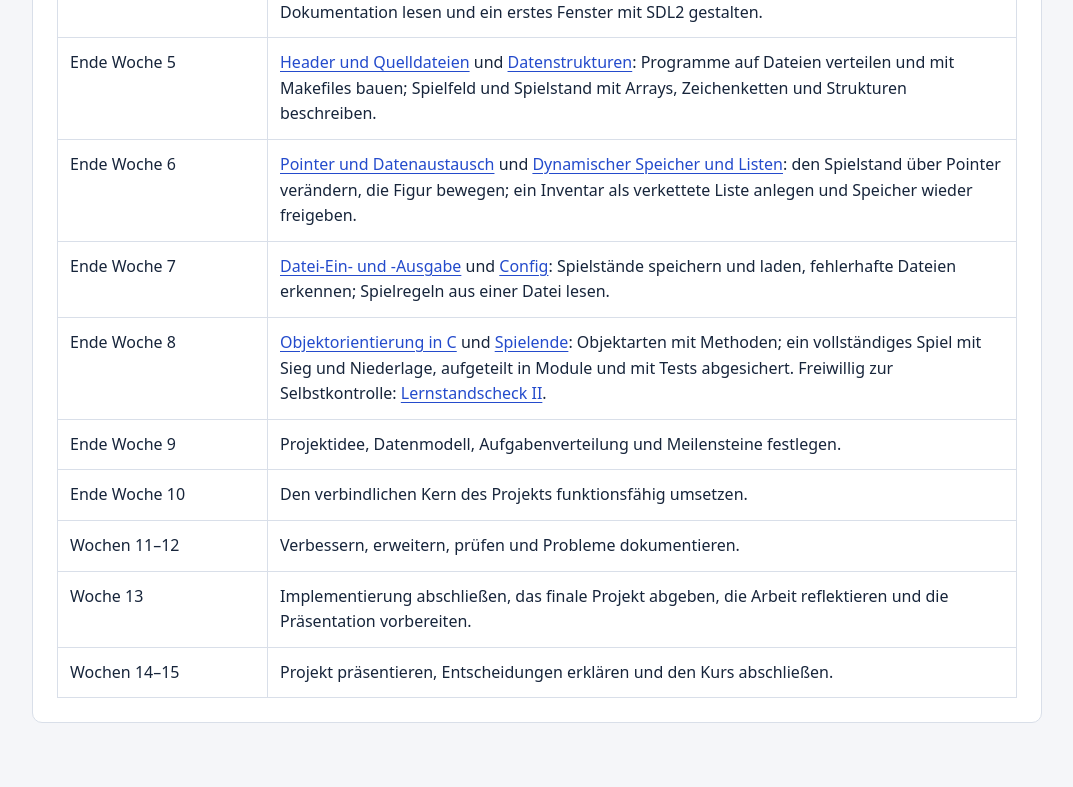
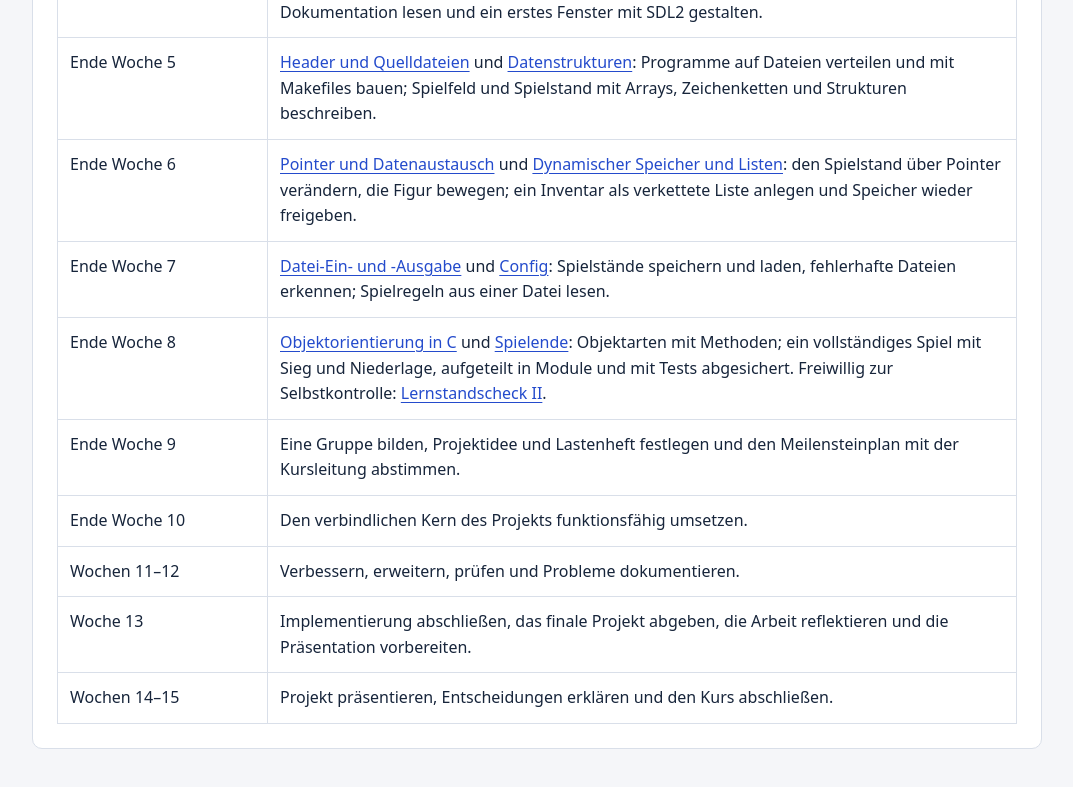
Before and after one commit to biertimpel/c-lernwerkstatt, a plain HTML site: page uebersicht.html in a window 1280 px wide. Shown: the part 3354-4141 px from the top of the page, without its empty margins (103-1176 px from the left). Before the commit the page ends 4117 px from the top, so only its background shows below. Drawn offline with Linux system fonts and the light colour scheme.

Commit message:
Wochentabelle Woche 9 an Block III anpassen

```diff
--- a/uebersicht.html
+++ b/uebersicht.html
@@ -263,7 +263,7 @@
             <tr><th scope="row">Ende Woche 6</th><td><a href="pointer/index.html">Pointer und Datenaustausch</a> und <a href="dynamischer-speicher/index.html">Dynamischer Speicher und Listen</a>: den Spielstand über Pointer verändern, die Figur bewegen; ein Inventar als verkettete Liste anlegen und Speicher wieder freigeben.</td></tr>
             <tr><th scope="row">Ende Woche 7</th><td><a href="datei-ein-ausgabe/index.html">Datei-Ein- und -Ausgabe</a> und <a href="config/index.html">Config</a>: Spielstände speichern und laden, fehlerhafte Dateien erkennen; Spielregeln aus einer Datei lesen.</td></tr>
             <tr><th scope="row">Ende Woche 8</th><td><a href="objektorientierung/index.html">Objektorientierung in C</a> und <a href="spielende/index.html">Spielende</a>: Objektarten mit Methoden; ein vollständiges Spiel mit Sieg und Niederlage, aufgeteilt in Module und mit Tests abgesichert. Freiwillig zur Selbstkontrolle: <a href="lernstand-2/index.html">Lernstandscheck II</a>.</td></tr>
-            <tr><th scope="row">Ende Woche 9</th><td>Projektidee, Datenmodell, Aufgabenverteilung und Meilensteine festlegen.</td></tr>
+            <tr><th scope="row">Ende Woche 9</th><td>Eine Gruppe bilden, Projektidee und Lastenheft festlegen und den Meilensteinplan mit der Kursleitung abstimmen.</td></tr>
             <tr><th scope="row">Ende Woche 10</th><td>Den verbindlichen Kern des Projekts funktionsfähig umsetzen.</td></tr>
             <tr><th scope="row">Wochen 11–12</th><td>Verbessern, erweitern, prüfen und Probleme dokumentieren.</td></tr>
             <tr><th scope="row">Woche 13</th><td>Implementierung abschließen, das finale Projekt abgeben, die Arbeit reflektieren und die Präsentation vorbereiten.</td></tr>
```
